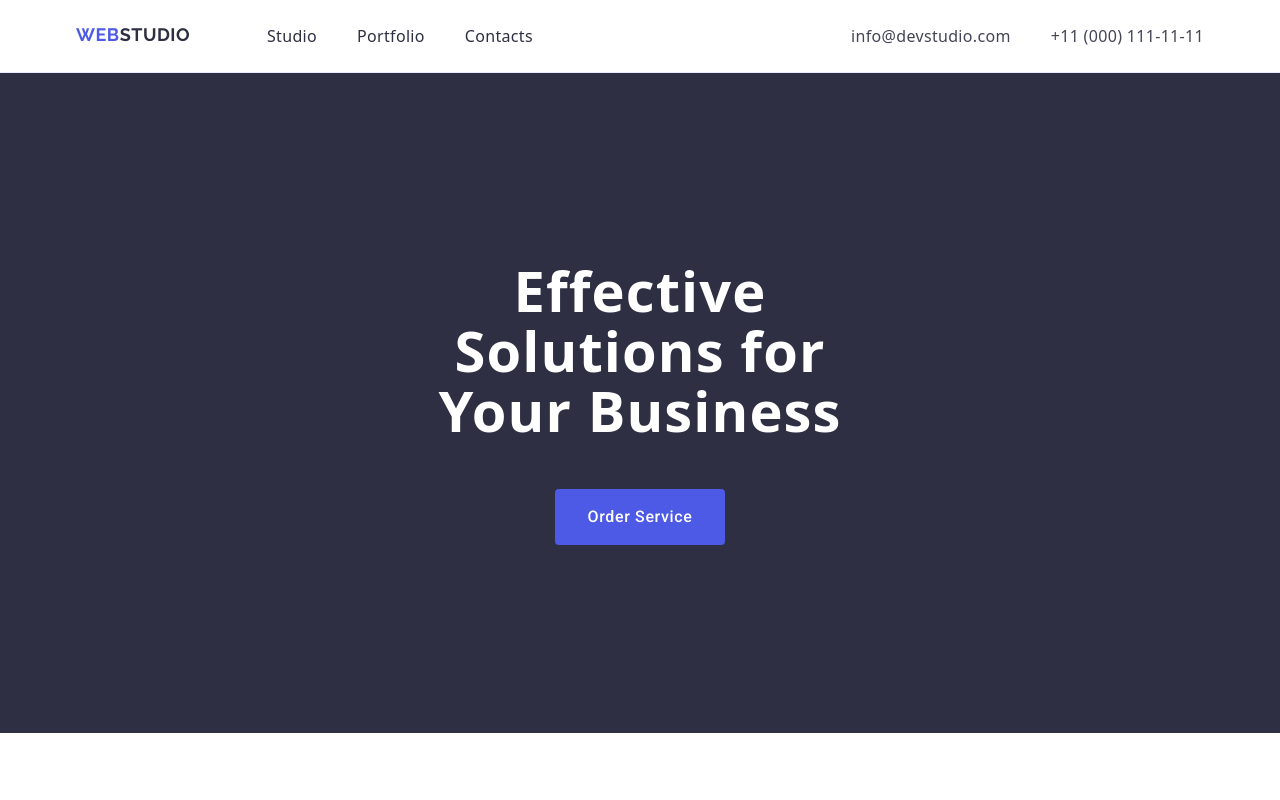
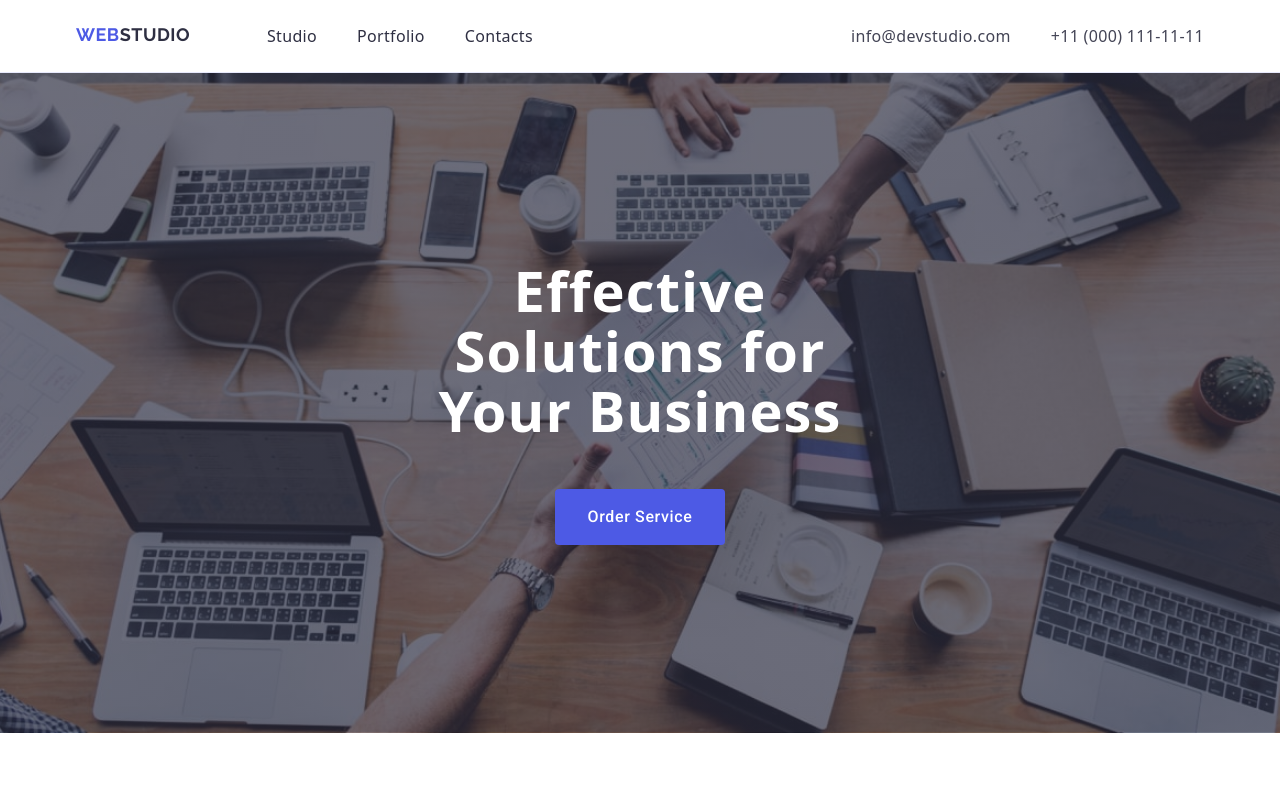
Before and after one commit to AnnaHanki/goit-markup-hw-04, a plain HTML site: page index.html in a window 1280 px wide. Shown: the top 800 px of the page. Drawn offline with nearby package versions, Linux system fonts and the light colour scheme.

Commit message:
add hero background image

```diff
--- a/css/styles.css
+++ b/css/styles.css
@@ -177,9 +177,18 @@ address {
 
 /*======================= FIRST/HERO SECTION ========================*/
 .hero-title-section {
-  background-color: #2e2f42;
   padding-top: 188px;
   padding-bottom: 188px;
+  max-width: 1440px;
+
+  background-image: linear-gradient(
+      rgba(46, 47, 66, 0.7),
+      rgba(46, 47, 66, 0.7)
+    ),
+    url(/images/hero-banner.jpg);
+  background-repeat: no-repeat;
+  background-position: center;
+  background-size: cover;
 }
 
 .hero-title {
@@ -188,7 +197,6 @@ address {
   line-height: 1.07;
   letter-spacing: 0.02em;
   color: #fff;
-  background-color: #2e2f42;
   text-align: center;
 
   max-width: 496px;
--- a/index.html
+++ b/index.html
@@ -63,7 +63,7 @@
     <main>
       <!--========================================= FIRST SECTION ============================================-->
 
-      <section class="hero-title-section hero section">
+      <section class="hero-title-section section">
         <div class="container">
           <h1 class="hero-title">Effective Solutions for Your Business</h1>
           <button type="button" class="hero-title-button">Order Service</button>
```
